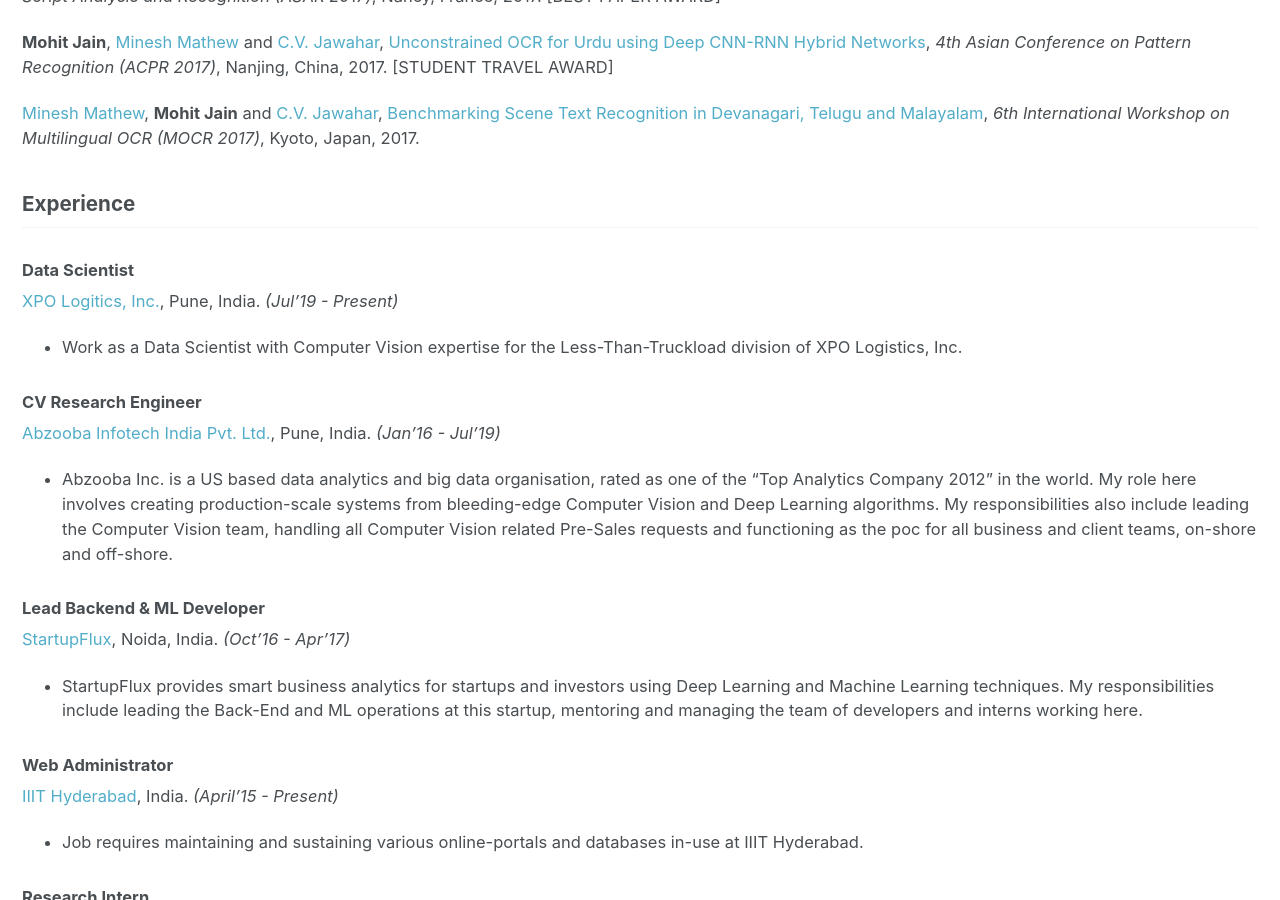
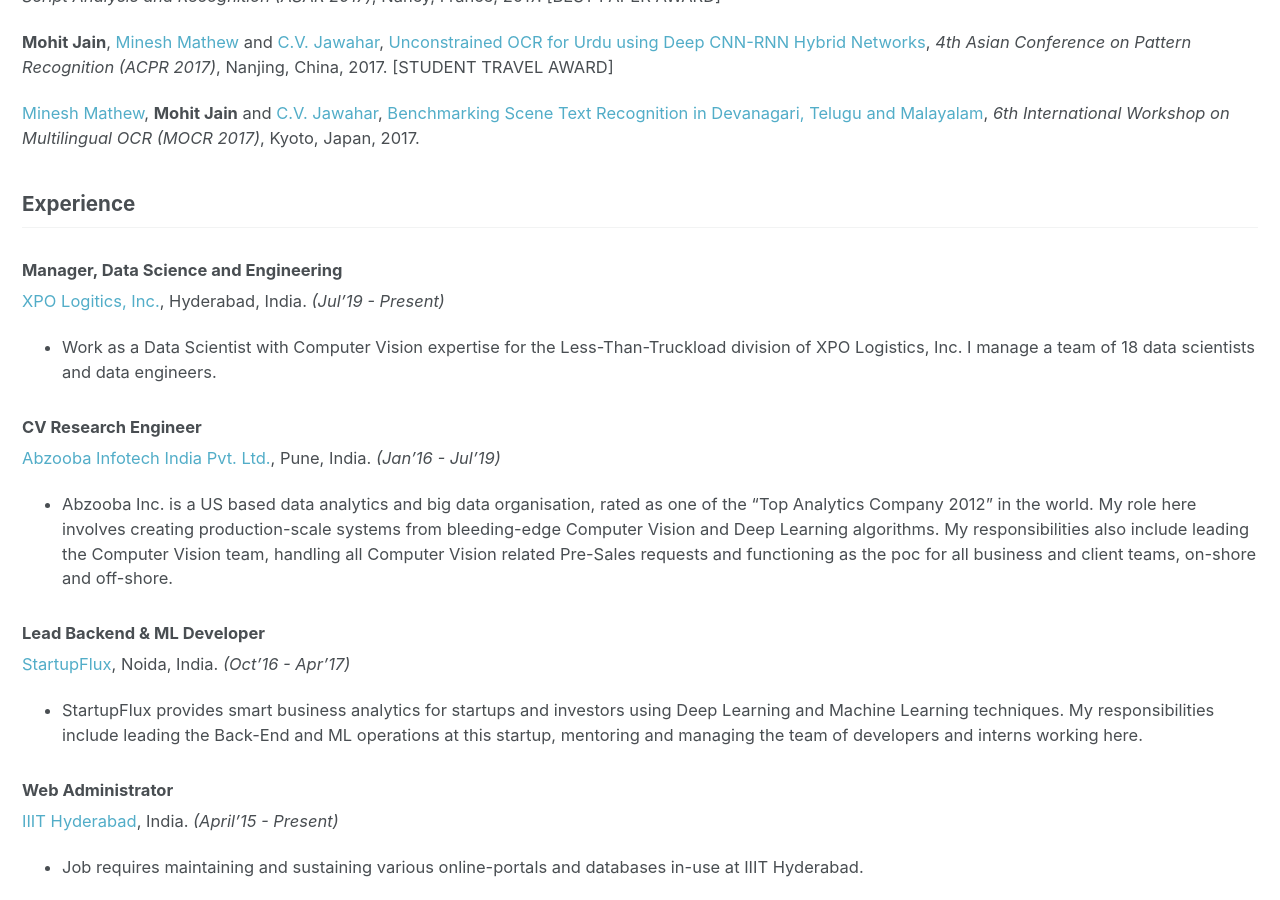
Before and after one commit to NightFury13/nightfury13.github.io, a Jekyll site: the page built from _pages/resume.md, in a window 1280 px wide and 900 px high, scrolled down 793 px. Built offline with Jekyll 4.4.1, drawn with Linux system fonts in a browser that asks for light colours.

Commit message:
Update resume.md

```diff
--- a/_pages/resume.md
+++ b/_pages/resume.md
@@ -28,9 +28,9 @@ author_profile: true
 [Minesh Mathew](https://mineshmathew.github.io), **Mohit Jain** and [C.V. Jawahar](http://cvit.iiit.ac.in/people/faculty/people/faculty/cvit-faculty/jawahar), [Benchmarking Scene Text Recognition in Devanagari, Telugu and Malayalam](http://cvit.iiit.ac.in/images/ConferencePapers/2017/Benchmarkingtelugu_malayalam.pdf), _6th International Workshop on Multilingual OCR (MOCR 2017)_, Kyoto, Japan, 2017.
 
 ## Experience
-### Data Scientist
-[XPO Logitics, Inc.](https://www.xpo.com/), Pune, India. _(Jul'19 - Present)_
-* Work as a Data Scientist with Computer Vision expertise for the Less-Than-Truckload division of XPO Logistics, Inc.
+### Manager, Data Science and Engineering
+[XPO Logitics, Inc.](https://www.xpo.com/), Hyderabad, India. _(Jul'19 - Present)_
+* Work as a Data Scientist with Computer Vision expertise for the Less-Than-Truckload division of XPO Logistics, Inc. I manage a team of 18 data scientists and data engineers.
 
 ### CV Research Engineer
 [Abzooba Infotech India Pvt. Ltd.](https://abzooba.com), Pune, India. _(Jan'16 - Jul'19)_
```
